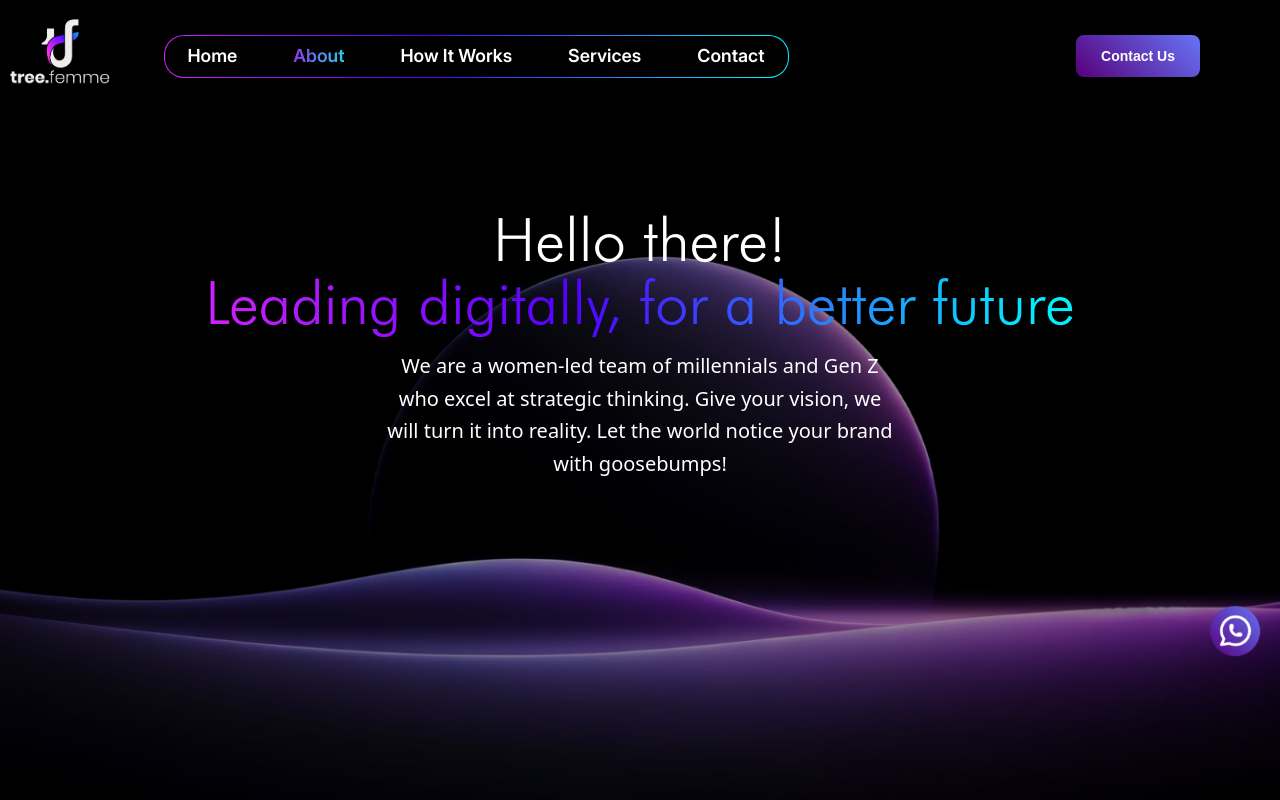
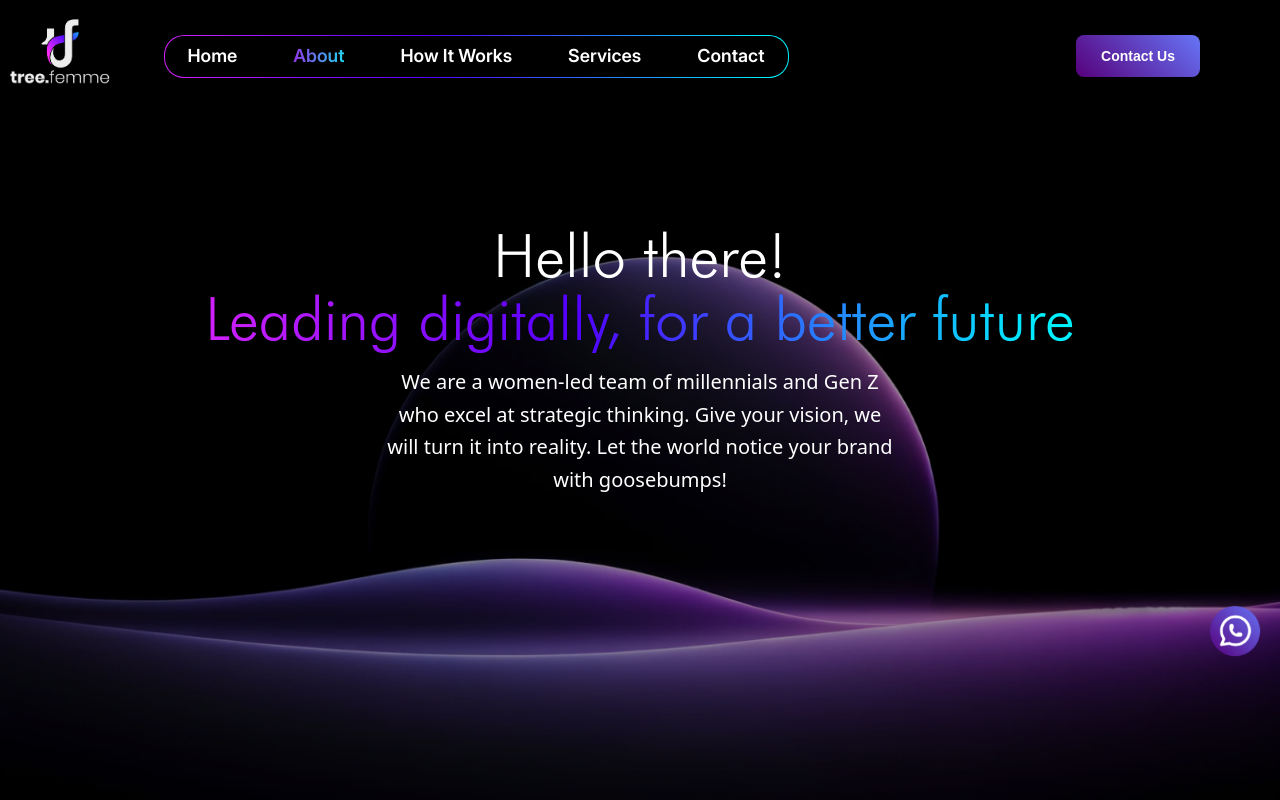
Before and after one commit to TREE-DIGITAL-MARKETING/tree.femme-website, a React (Vite) app: page /about in a window 1280 px wide. Shown: the top 800 px of the page. Built offline with nearby package versions, Linux system fonts and the light colour scheme.

Commit message:
space add in about section

```diff
--- a/src/components/About/index.jsx
+++ b/src/components/About/index.jsx
@@ -13,7 +13,7 @@ const About = () => {
   className="relative flex flex-col items-center justify-center text-center py-5 sm:py-10 md:py-20 overflow-hidden w-full max-w-[1440px] mb-32"
 >
   <div
-    className="relative z-20 flex flex-col items-center px-4 sm:px-8 bg-cover bg-center w-full h-[35vh] sm:h-[85vh] md:h-[90vh] -mt-8"
+    className="relative z-20 flex flex-col items-center px-4 sm:px-8 bg-cover bg-center bg-blend-overlay w-full h-[35vh] sm:h-[85vh] md:h-[90vh] -mt-8"
     style={{
       backgroundImage: 'url(./image/Aboutbg.png)',
     }}
@@ -30,7 +30,7 @@ const About = () => {
 </div>
 
     {/* Heading */}
-    <h1 className="text-[40px] sm:text-[50px] md:text-[60px] font-[500] text-white font-futuraLight mt-12 leading-[50px] sm:leading-[63.1px] ">
+    <h1 className="text-[40px] sm:text-[50px] md:text-[60px] font-[500] text-white font-futuraLight mt-16 leading-[50px] sm:leading-[63.1px] ">
   Hello there!
   <br />
   <span
@@ -53,7 +53,7 @@ const About = () => {
 </section>
 
 {/* About Section */}
-<section className="px-4 sm:px-8 md:px-12 lg:pl-36 py-8 sm:py-12 flex justify-center mt-12 sm:mt-0">
+<section className="px-4 sm:px-8 md:px-12 lg:pl-36 py-8 sm:py-12 flex justify-center mt-12 sm:mt-12 z-10">
   <div
     className="relative py-6 px-6 border-2 rounded-xl max-w-[884px] w-full mx-auto"
     style={{
```
